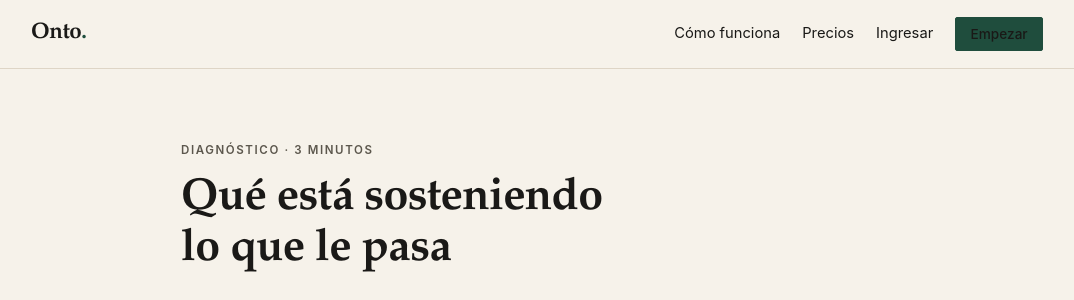
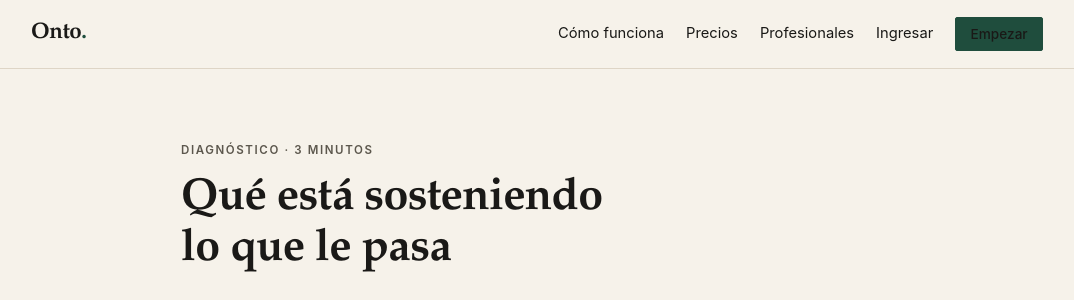
Before and after one commit to leoivars/onto-ia, a Django app: page /diagnostico/ in a window 1280 px wide. Shown: the top 300 px of the page, without its empty margins (103-1177 px from the left). Run offline with Django 5.2, Linux system fonts and the light colour scheme.

Commit message:
feat: acceso a la red desde la navegación

```diff
--- a/templates/base.html
+++ b/templates/base.html
@@ -33,6 +33,7 @@
         {% else %}
           <a href="#como-funciona">Cómo funciona</a>
           <a href="{% url 'pricing' %}">Precios</a>
+          <a href="{% url 'red:directorio' %}">Profesionales</a>
           <a href="{% url 'login' %}">Ingresar</a>
           <a class="btn btn-sm" href="{% url 'signup' %}">Empezar</a>
         {% endif %}
```
